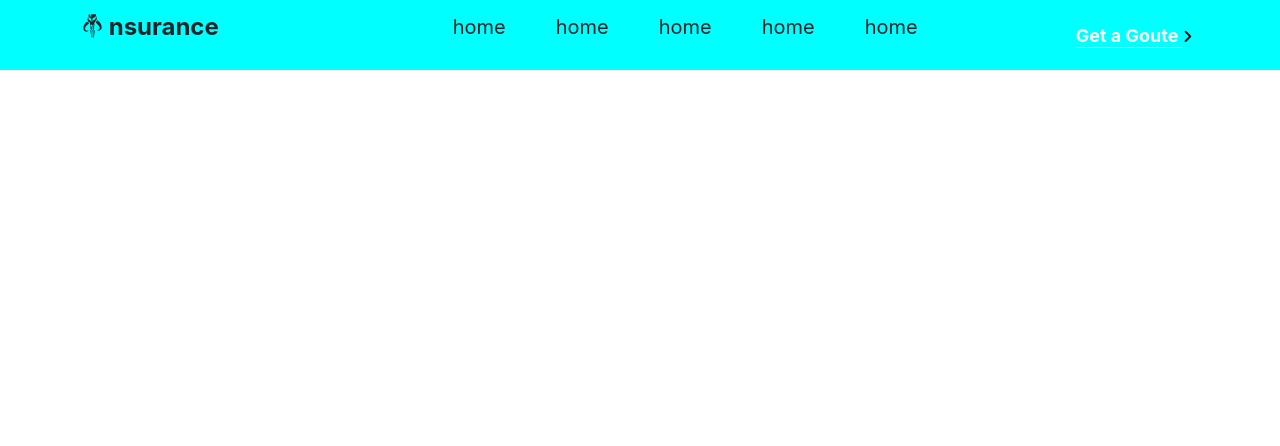
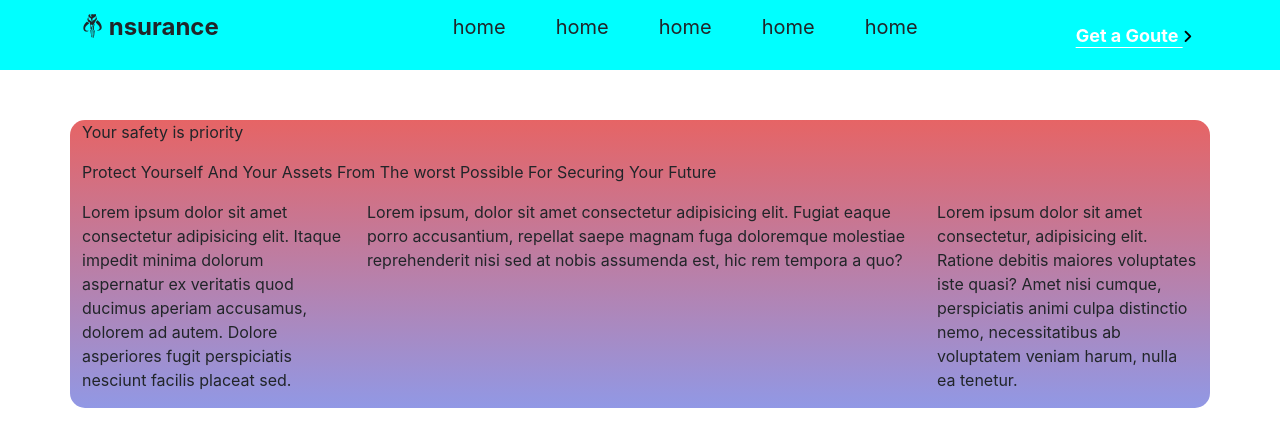
Before and after one commit to lutfor48rahman/nsurance, a React (Create React App) app: page / in a window 1280 px wide. Shown: the top 446 px of the page. Built offline with nearby package versions, Linux system fonts and the light colour scheme.

Commit message:
banner add

```diff
--- a/src/App.js
+++ b/src/App.js
@@ -1,13 +1,13 @@
 import logo from './logo.svg';
 import './App.css';
 import Navbar from './component/Navbar/Navbar';
-// import Banner from './component/Banner/Banner';
+import Banner from './component/Banner/Banner';
 
 function App() {
   return (
     <div className="">
       <Navbar></Navbar>
-      {/* <Banner></Banner> */}
+      <Banner></Banner>
     </div>
   );
 }
--- a/src/component/Banner/Banner.css
+++ b/src/component/Banner/Banner.css
@@ -1,7 +1,7 @@
-/* .banner{
+.banner{
     margin-top: 50px;
 }
 .background{
     background: linear-gradient(#e66465, #9198e5);
     border-radius: 15px;
-} */
+}
--- a/src/component/Banner/Banner.js
+++ b/src/component/Banner/Banner.js
@@ -1,30 +1,30 @@
-// import React from 'react';
-// import './Banner.css';
+import React from 'react';
+import './Banner.css';
 
-// const Banner = () => {
-//     return (
-//         <div className='banner'>
-//             <div className='container background'>
-//               <div className='head'>
-//               <p>Your safety is priority</p>
-//               </div>
-//                 <div className='title'>
-//                     <p><span>Protect</span> Yourself And Your Assets From The worst Possible For Securing Your <span> Future</span></p>
-//                 </div>
-//                 <div className='row'>
-//                     <div className='col-12 col-lg-3 col-xl-3'>
-// <p>Lorem ipsum dolor sit amet consectetur adipisicing elit. Itaque impedit minima dolorum aspernatur ex veritatis quod ducimus aperiam accusamus, dolorem ad autem. Dolore asperiores fugit perspiciatis nesciunt facilis placeat sed.</p>
-//                     </div>
-//                     <div className='col-12 col-lg-6 col-xl-6'>
-// <p>Lorem ipsum, dolor sit amet consectetur adipisicing elit. Fugiat eaque porro accusantium, repellat saepe magnam fuga doloremque molestiae reprehenderit nisi sed at nobis assumenda est, hic rem tempora a quo?</p>
-//                     </div>
-//                     <div className='col-12 col-lg-3 col-xl-3'>
-// <p>Lorem ipsum dolor sit amet consectetur, adipisicing elit. Ratione debitis maiores voluptates iste quasi? Amet nisi cumque, perspiciatis animi culpa distinctio nemo, necessitatibus ab voluptatem veniam harum, nulla ea tenetur.</p>
-//                     </div>
-//                 </div>
-//             </div>
-//         </div>
-//     );
-// };
+const Banner = () => {
+    return (
+        <div className='banner'>
+            <div className='container background'>
+              <div className='head'>
+              <p>Your safety is priority</p>
+              </div>
+                <div className='title'>
+                    <p><span>Protect</span> Yourself And Your Assets From The worst Possible For Securing Your <span> Future</span></p>
+                </div>
+                <div className='row'>
+                    <div className='col-12 col-lg-3 col-xl-3'>
+<p>Lorem ipsum dolor sit amet consectetur adipisicing elit. Itaque impedit minima dolorum aspernatur ex veritatis quod ducimus aperiam accusamus, dolorem ad autem. Dolore asperiores fugit perspiciatis nesciunt facilis placeat sed.</p>
+                    </div>
+                    <div className='col-12 col-lg-6 col-xl-6'>
+<p>Lorem ipsum, dolor sit amet consectetur adipisicing elit. Fugiat eaque porro accusantium, repellat saepe magnam fuga doloremque molestiae reprehenderit nisi sed at nobis assumenda est, hic rem tempora a quo?</p>
+                    </div>
+                    <div className='col-12 col-lg-3 col-xl-3'>
+<p>Lorem ipsum dolor sit amet consectetur, adipisicing elit. Ratione debitis maiores voluptates iste quasi? Amet nisi cumque, perspiciatis animi culpa distinctio nemo, necessitatibus ab voluptatem veniam harum, nulla ea tenetur.</p>
+                    </div>
+                </div>
+            </div>
+        </div>
+    );
+};
 
-// export default Banner;
+export default Banner;
```
